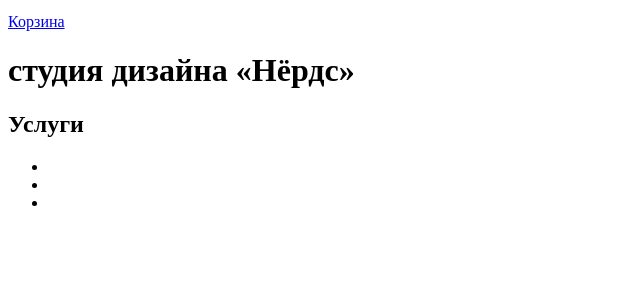
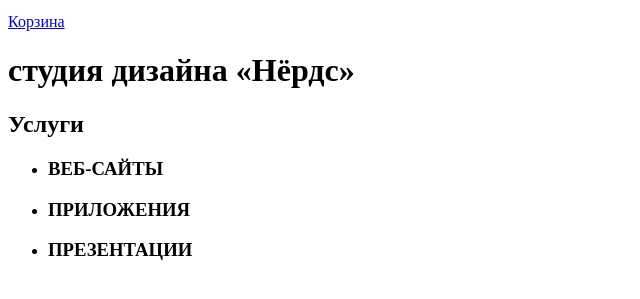
Before and after one commit to lianpost/1469887-nerds-28, a plain HTML site: page index.html in a window 1280 px wide. Shown: the part 117-416 px from the top of the page, without its empty margins (0-640 px from the left). Drawn offline with Linux system fonts and the light colour scheme.

Commit message:
Добавил разделы услуг

```diff
--- a/index.html
+++ b/index.html
@@ -27,9 +27,15 @@
  <section>
   <h2>Услуги</h2>
    <ul>
-    <li></li>
-	<li></li>
-	<li></li>
+    <li>
+	   <h3>ВЕБ-САЙТЫ</h3>
+	</li>
+	<li>
+	   <h3>ПРИЛОЖЕНИЯ</h3>
+	</li>
+	<li>
+	   <h3>ПРЕЗЕНТАЦИИ</h3>
+	</li>
    </ul>
   </section>
 
```
